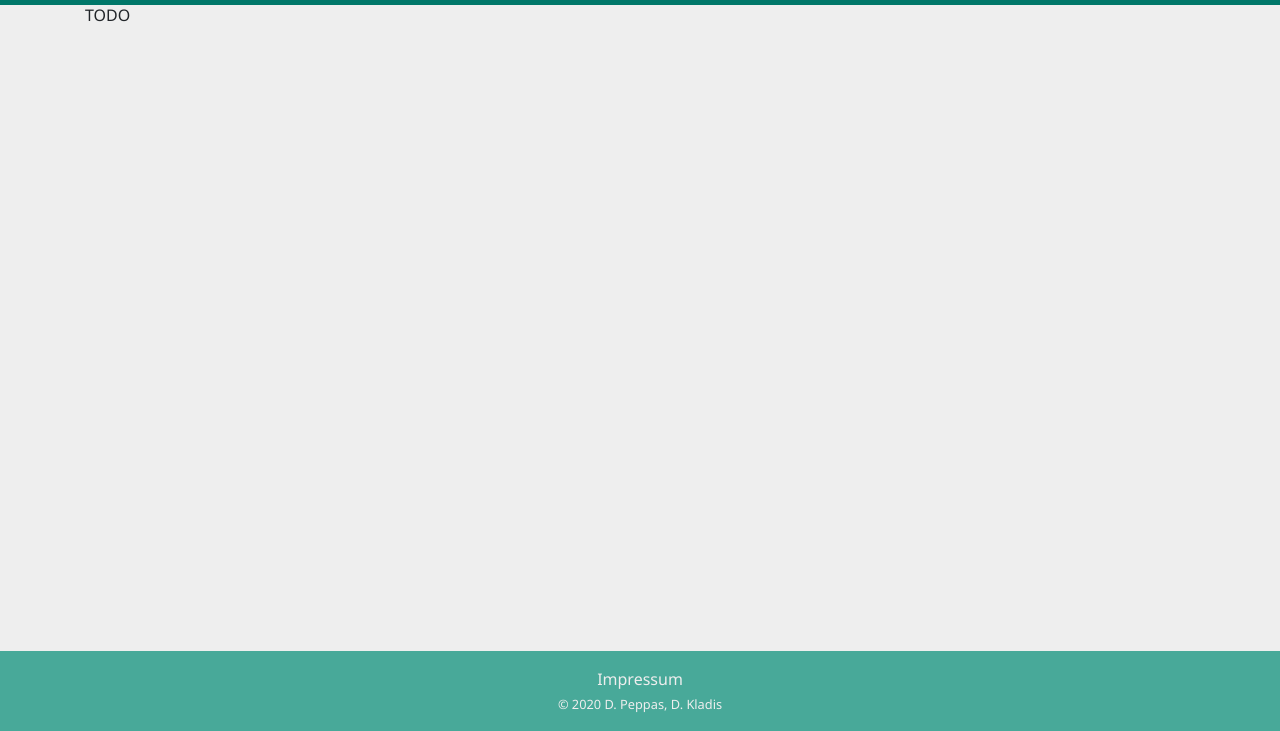
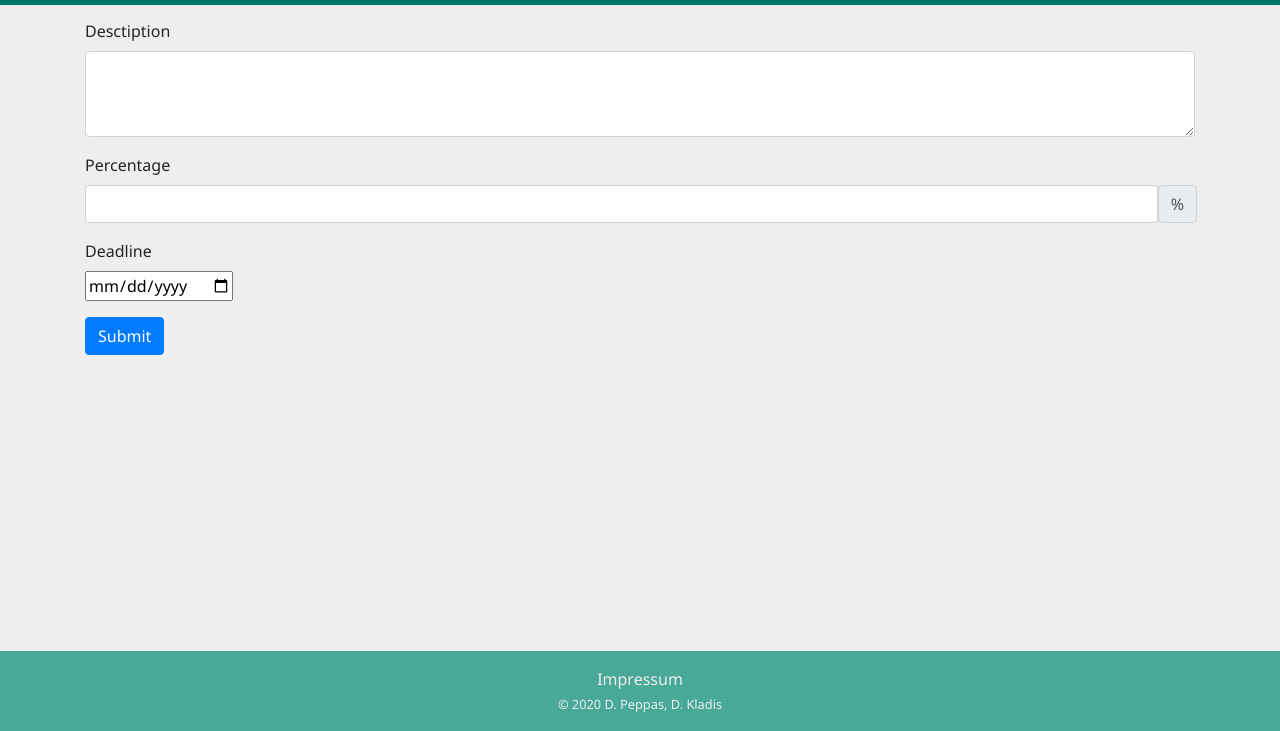
Before and after one commit to peppasd/sksys_ss20_ue, a plain HTML site: page add.html in a window 1280 px wide. Shown: the part 69-800 px from the top of the page. Drawn offline with nearby package versions, Linux system fonts and the light colour scheme.

Commit message:
Add new Task UI #3

```diff
--- a/add.html
+++ b/add.html
@@ -50,8 +50,35 @@
 
 	<!-- Begin page content -->
 	<main role="main" class="flex-shrink-0">
-		<div class="container">
-			TODO
+		<div class="container mt-3">
+			<form>
+				<!-- Description -->
+				<div class="form-group">
+					<label>Desctiption</label>
+					<textarea class="form-control md-textarea" rows="3"></textarea>
+				</div>
+
+				<!--Percent-->
+				<div class="form-group">
+					<label>Percentage</label>
+					<div class="input-group-prepend">
+						<input type="text" class="form-control">
+						<div class="input-group-prepend">
+							<span class="input-group-text">%</span>
+						</div>
+					</div>
+				</div>
+
+				<!--Deadline-->
+				<div class="form-group">
+					<label>Deadline</label>
+					<div>
+						<input type="date" name="birthday">
+					</div>
+				</div>
+
+				<button class="btn btn-primary" type="submit">Submit</button>
+			</form>
 		</div>
 	</main>
 
```
